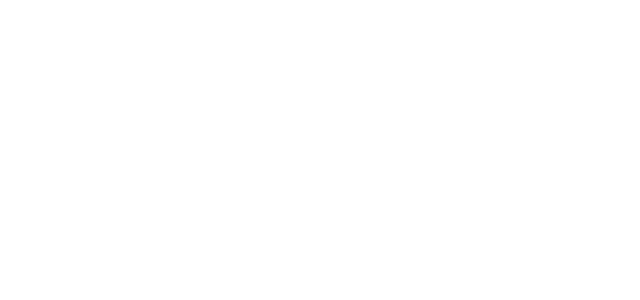
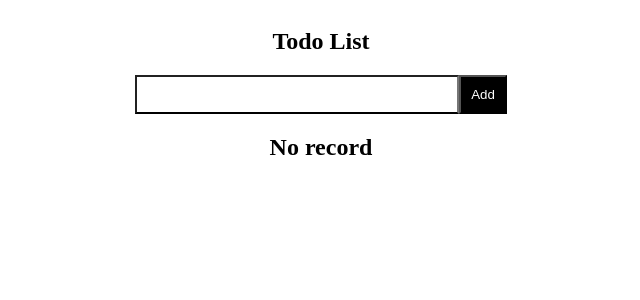
Before and after one commit to ushan-Tharuka/todolist, a React (Vite) app: page / in a window 1280 px wide. Shown: the top 300 px of the page, without its empty margins (319-959 px from the left). Built offline with nearby package versions, Linux system fonts and the light colour scheme.

Commit message:
update UI

```diff
--- a/src/App.css
+++ b/src/App.css
@@ -0,0 +1,19 @@
+.home {
+    display: flex;
+    flex-direction: column;
+    align-items: center;
+}
+
+.create_form input{
+    width: 300px;
+    padding: 10px;
+    border-bottom: 2px solid;
+    outline: none;
+}
+
+.create_form button{
+    padding: 10px;
+    background-color: black;
+    color: white;
+    cursor: pointer;
+}
--- a/src/App.jsx
+++ b/src/App.jsx
@@ -1,13 +1,14 @@
 import { useState } from 'react'
 import './App.css'
+import Home from './Home'
 
 function App() {
 
 
   return (
-    <>
-
-    </>
+   <div>
+    <Home/>
+   </div>
   )
 }
 
--- a/src/Create.jsx
+++ b/src/Create.jsx
@@ -2,7 +2,7 @@
 
 function Create() {
   return (
-    <div>
+    <div className="create_form">
         <input type="text" name="" id="" />
         <button type="button">Add</button>
     </div>
--- a/src/Home.jsx
+++ b/src/Home.jsx
@@ -4,11 +4,12 @@
 function Home() {
     const [todos, setTodos] = useState([])
   return (
-    <div>
+    <div className='home'>
       <h2>Todo List</h2>
-      <Create/>
+      <Create />
       {
-        todos.length === 0 ?
+        todos.length === 0
+        ?
         <div><h2>No record</h2></div>
         :
         todos.map(todo =>(
```
